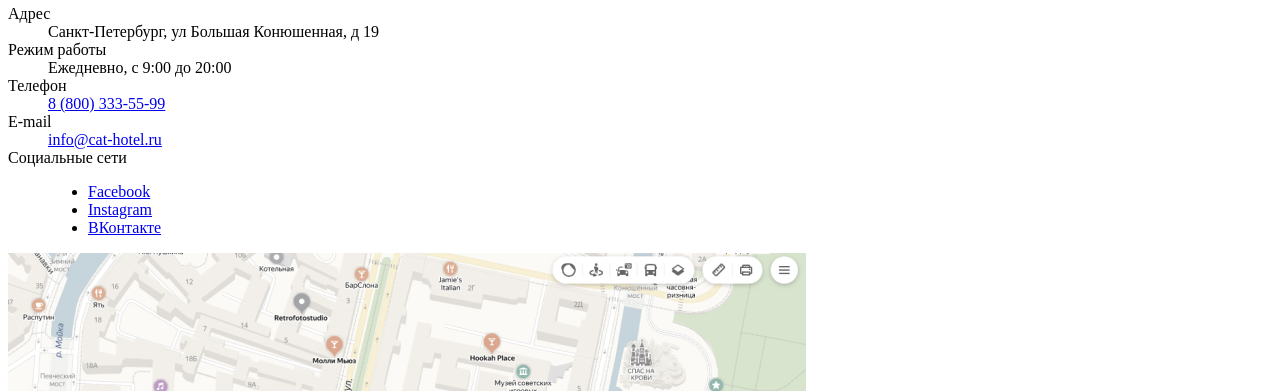
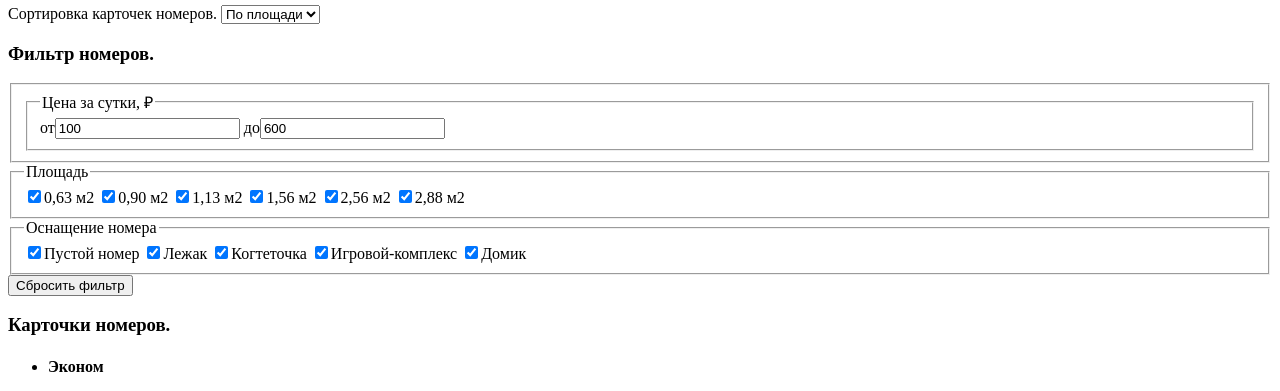
Before and after one commit to VladissGernet/kotejka, a plain HTML site: page source/catalog.html in a window 1280 px wide. Shown: the part 274-665 px from the top of the page. Drawn offline with Linux system fonts and the light colour scheme.

Commit message:
catalog start

```diff
--- a/source/catalog.html
+++ b/source/catalog.html
@@ -38,8 +38,67 @@
 </header>
 <main class="catalog">
   <h1 class="visually-hidden">
-    Наши номера.
+    Страница каталога гостиницы для животных «Котейка».
   </h1>
+  <section class="rooms">
+    <h2 class="rooms__title">
+      Наши номера
+    </h2>
+    <label class="visually-hidden" for="rooms-select">
+      Сортировка карточек номеров.
+    </label>
+    <select class="rooms__select" id="rooms-select">
+      <option class="rooms__option" value="area">По площади</option>
+    </select>
+    <section class="rooms__filter">
+      <h3 class="visually-hidden">
+        Фильтр номеров.
+      </h3>
+      <form class="rooms__form filter" method="post" enctype="multipart/form-data" action="#" autocomplete="off">
+        <fieldset class="filter__price">
+          <fieldset>
+            <legend>Цена за сутки, <span>₽</span></legend>
+            <label>от<input type="text" value="100"></label>
+            <label>до<input type="text" value="600"></label>
+          </fieldset>
+        </fieldset>
+        <fieldset>
+          <legend>Площадь</legend>
+          <label><input type="checkbox" name="area" checked value="0.63">0,63 м2</label>
+          <label><input type="checkbox" name="area" checked value="0.90">0,90 м2</label>
+          <label><input type="checkbox" name="area" checked value="1.13">1,13 м2</label>
+          <label><input type="checkbox" name="area" checked value="1.56">1,56 м2</label>
+          <label><input type="checkbox" name="area" checked value="2.56">2,56 м2</label>
+          <label><input type="checkbox" name="area" checked value="2.88">2,88 м2</label>
+        </fieldset>
+        <fieldset>
+          <legend>Оснащение номера</legend>
+          <label><input type="checkbox" name="equipment" checked value="empty">Пустой номер</label>
+          <label><input type="checkbox" name="equipment" checked value="sofa">Лежак</label>
+          <label><input type="checkbox" name="equipment" checked value="car-tree">Когтеточка</label>
+          <label><input type="checkbox" name="equipment" checked value="toy">Игровой-комплекс</label>
+          <label><input type="checkbox" name="equipment" checked value="house">Домик</label>
+        </fieldset>
+        <button type="reset">Сбросить фильтр</button>
+      </form>
+    </section>
+    <section class="rooms__cards cards">
+      <h3 class="visually-hidden">
+        Карточки номеров.
+      </h3>
+      <ul class="cards__list">
+        <li class="cards__item">
+          <article class="cards__content">
+            <h4 class="cards__titile">
+              Эконом
+            </h4>
+<!--            Остановился на создании карточек товаров.-->
+<!--            добавить изображение, далее список.-->
+          </article>
+        </li>
+      </ul>
+    </section>
+  </section>
 </main>
 <footer class="main-footer">
   <section class="contacts">
```
